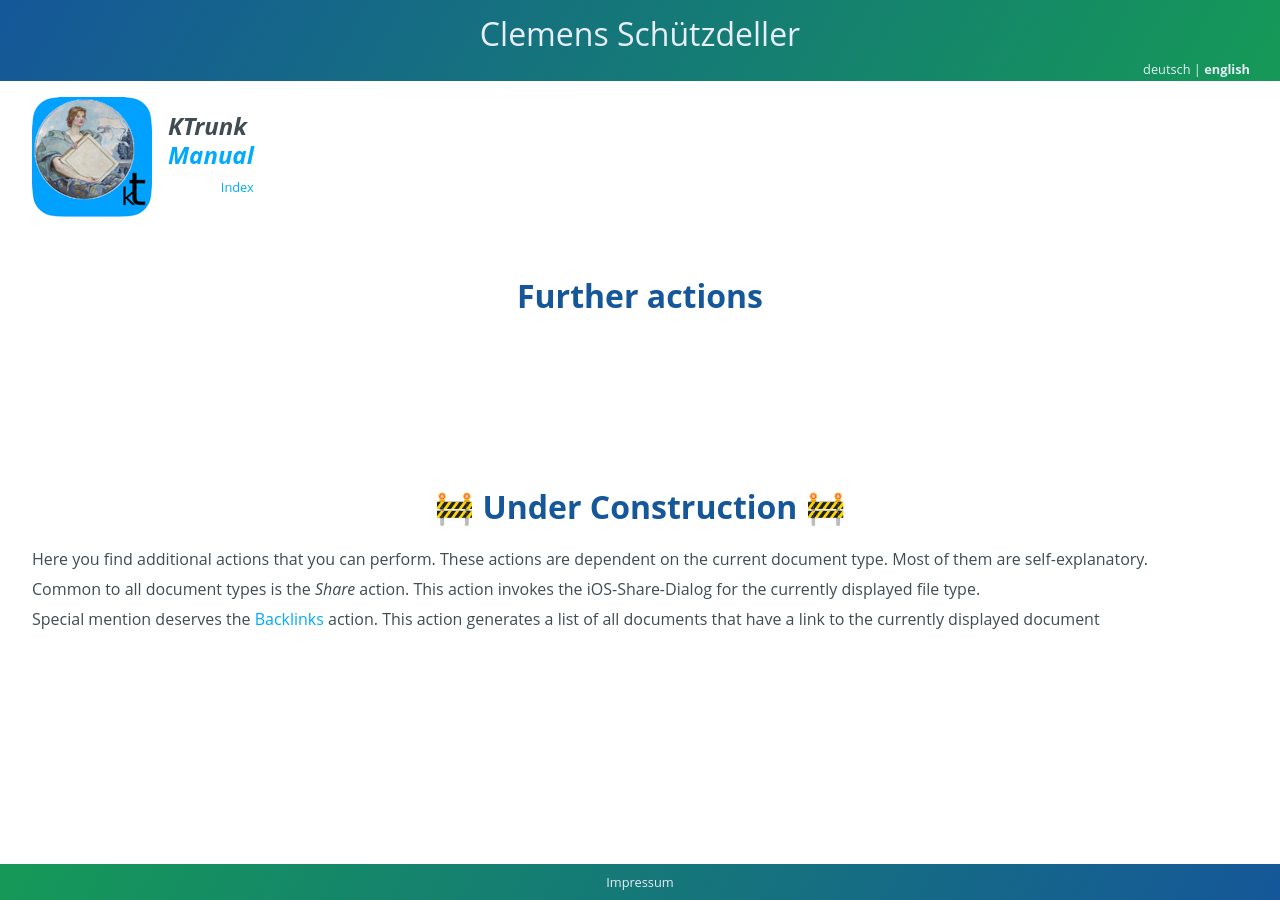
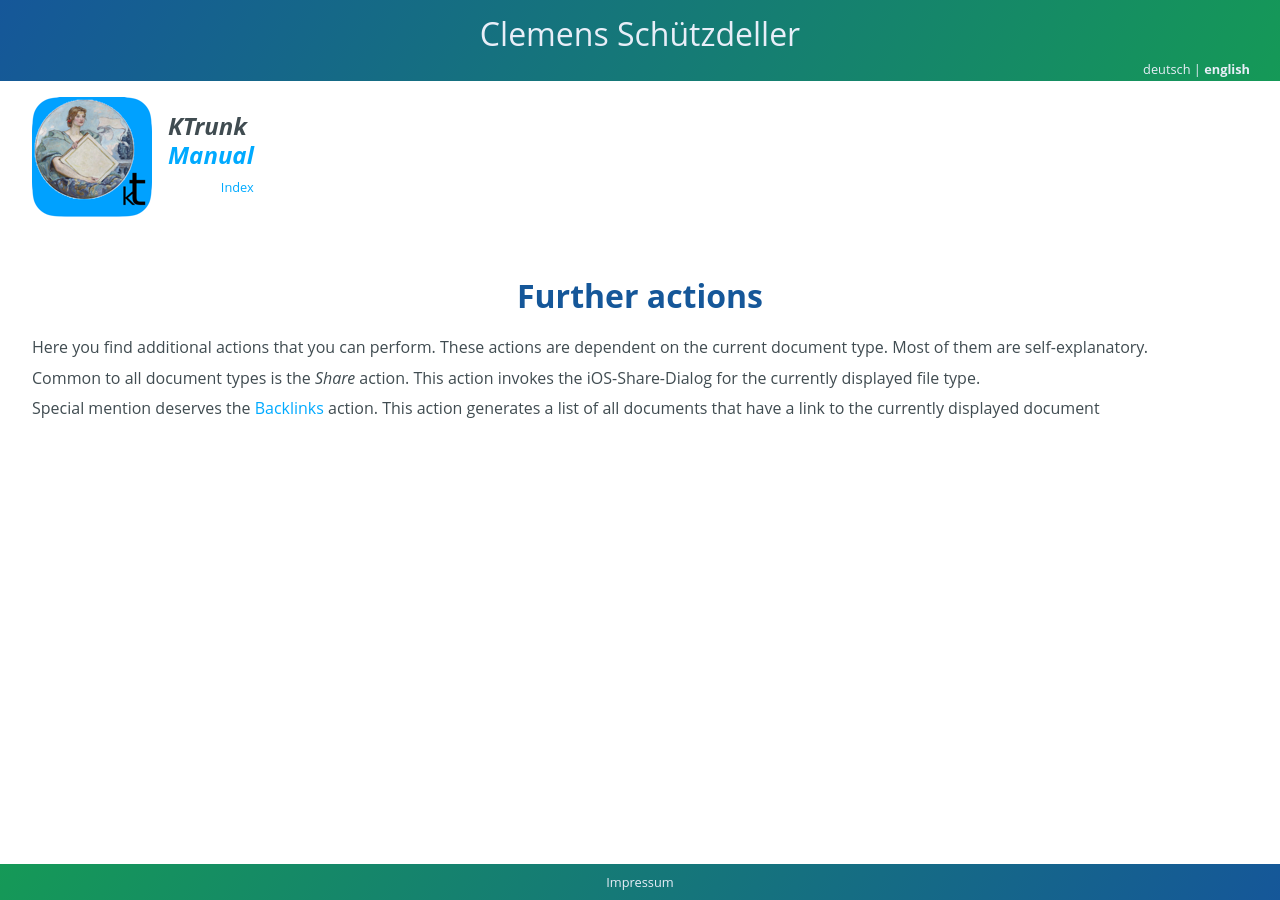
Before and after one commit to cs-LA/home, a Jekyll site: the page built from KTrunk/Manual/FurtherActions.md, in a window 1280 px wide. Built offline with Jekyll 4.4.1, drawn with Linux system fonts in a browser that asks for light colours; our own code applies the rules of GitHub Pages for plain Markdown files.

Commit message:
Update FurtherActions.md

```diff
--- a/KTrunk/Manual/FurtherActions.md
+++ b/KTrunk/Manual/FurtherActions.md
@@ -14,13 +14,6 @@
   <span class="en">Further actions</span>
   <span class="de">Weitere Aktionen</span>
 </h1>
-<h1>
-  &nbsp;
-</h1>
-<h1>
-  <span class="en">&#128679; Under Construction &#128679;</span>
-  <span class="de">&#128679; In Bearbeitung &#128679;</span>
-</h1>
 <p>
   <span class="en">Here you find additional actions that you can perform. These actions are dependent on the current document type. Most of them are self-explanatory.</span>
   <span class="de">Hier findet man weitere Aktionen, die ma ausführen kann. Die möglichen Aktionen sind abhängig von dem angezeigten Dokumententyp. Die meisten sond selbserklärend.</span>
```
